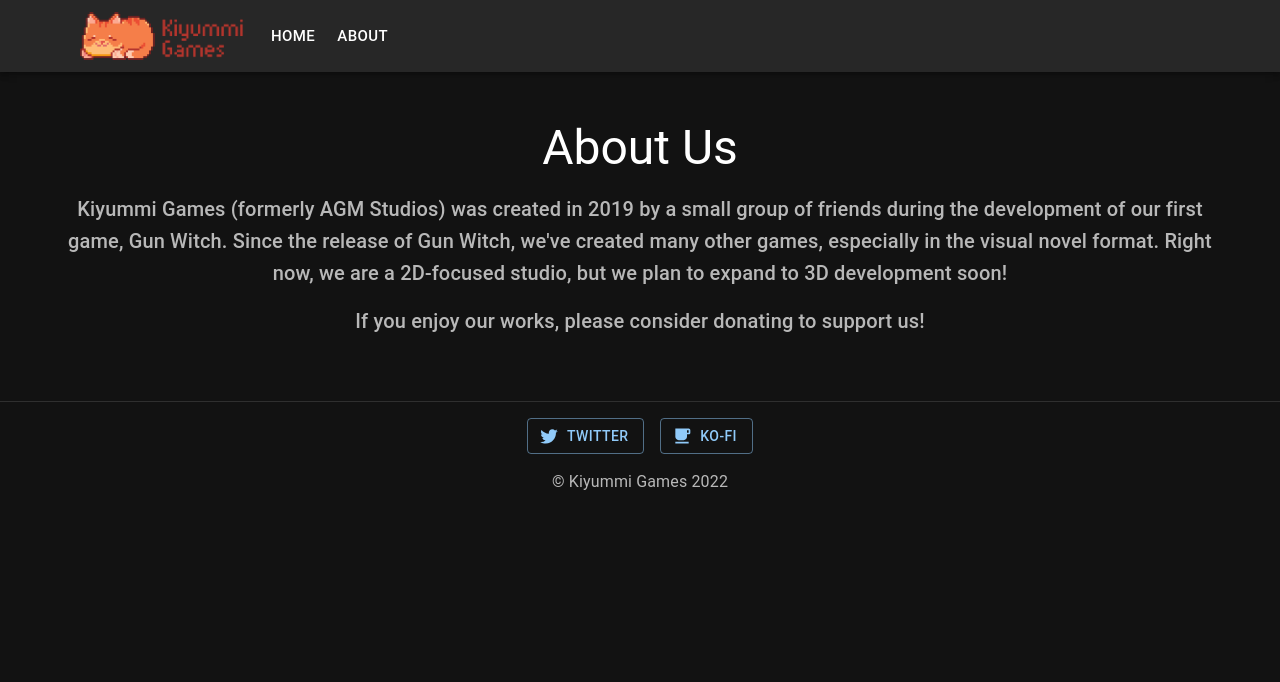
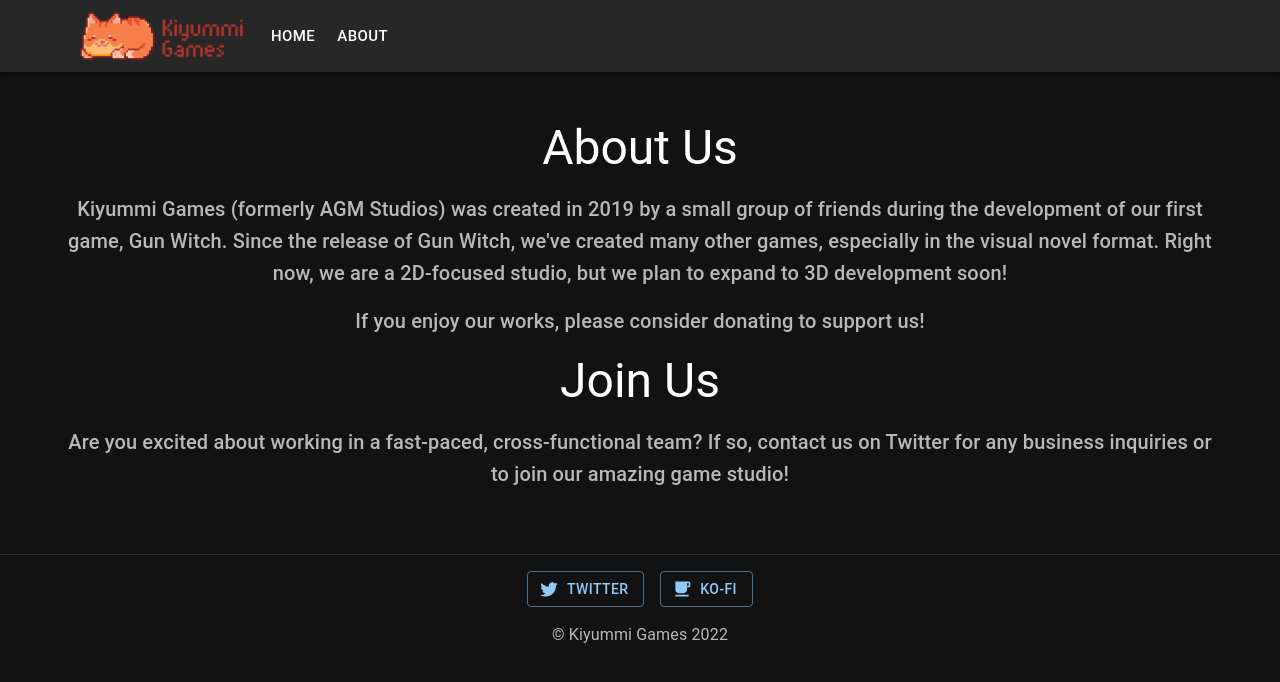
Before and after one commit to berrybus/kiyummi-website-old, a React (Create React App) app: page /about in a window 1280 px wide. Shown: the top 682 px of the page. Built offline with nearby package versions, Linux system fonts and the light colour scheme.

Commit message:
update text

```diff
--- a/src/About.js
+++ b/src/About.js
@@ -18,6 +18,15 @@ function About() {
                 <Typography variant="h6" align="center" color="text.secondary" paragraph gutterBottom >
                     If you enjoy our works, please consider donating to support us!
                 </Typography>
+
+                <Typography component="h1"
+                    variant="h3"
+                    align="center"
+                    gutterBottom
+                >Join Us</Typography>
+                <Typography variant="h6" align="center" color="text.secondary" paragraph gutterBottom >
+                    Are you excited about working in a fast-paced, cross-functional team? If so, contact us on Twitter for any business inquiries or to join our amazing game studio!
+                </Typography>
             </Container>
 
         </main>
--- a/src/Home.js
+++ b/src/Home.js
@@ -25,7 +25,7 @@ function Home() {
                     gutterBottom
                 >Our Games</Typography>
                 <Typography variant="h5" align="center" color="text.secondary" paragraph>
-                    At Kiyummi Games, we strive to create the best player experience. Check out our awesome selection!
+                    At Kiyummi Games, we strive to create video games with the best player experience. Check out our awesome selection!
                 </Typography>
             </Container>
             <Container sx={{ py: 6 }} maxWidth="lg">
```
